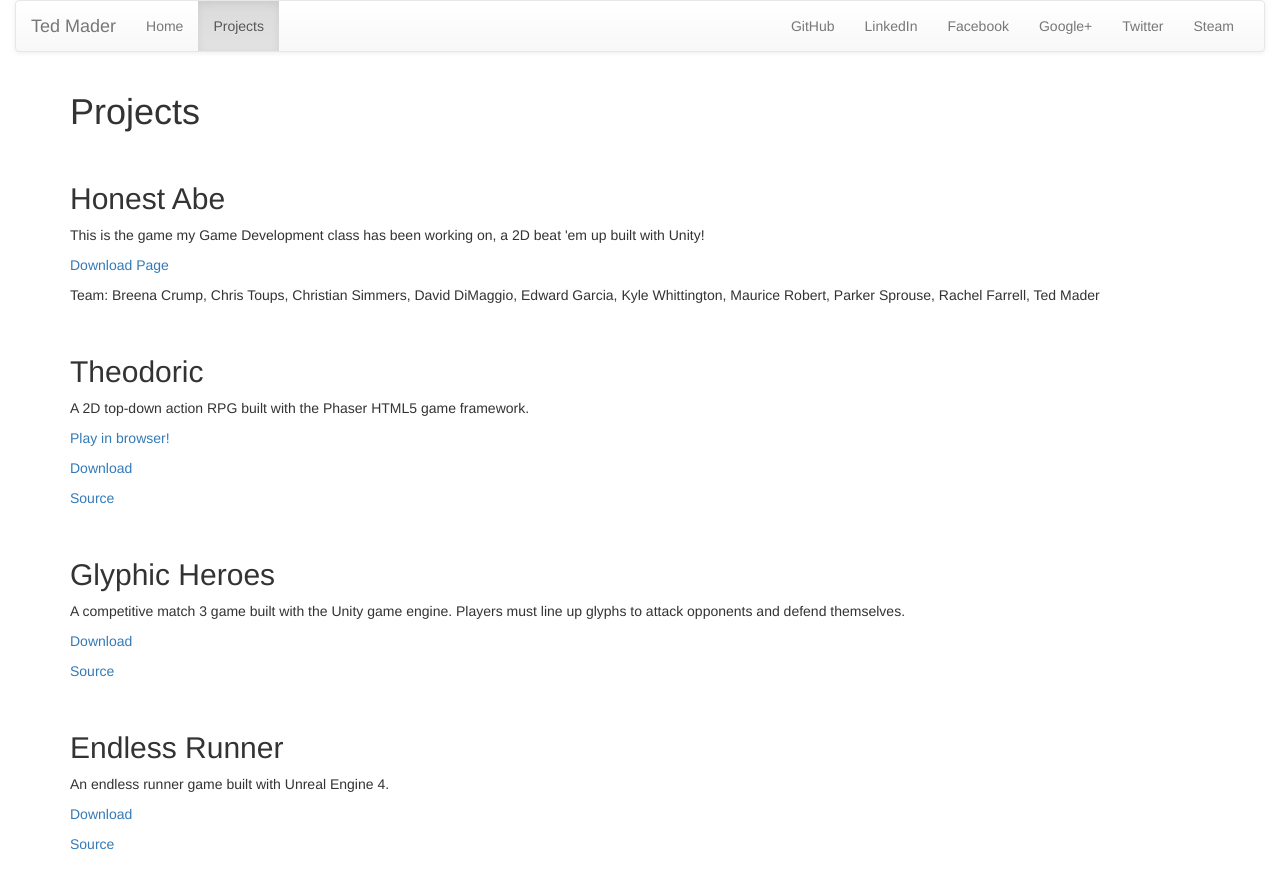
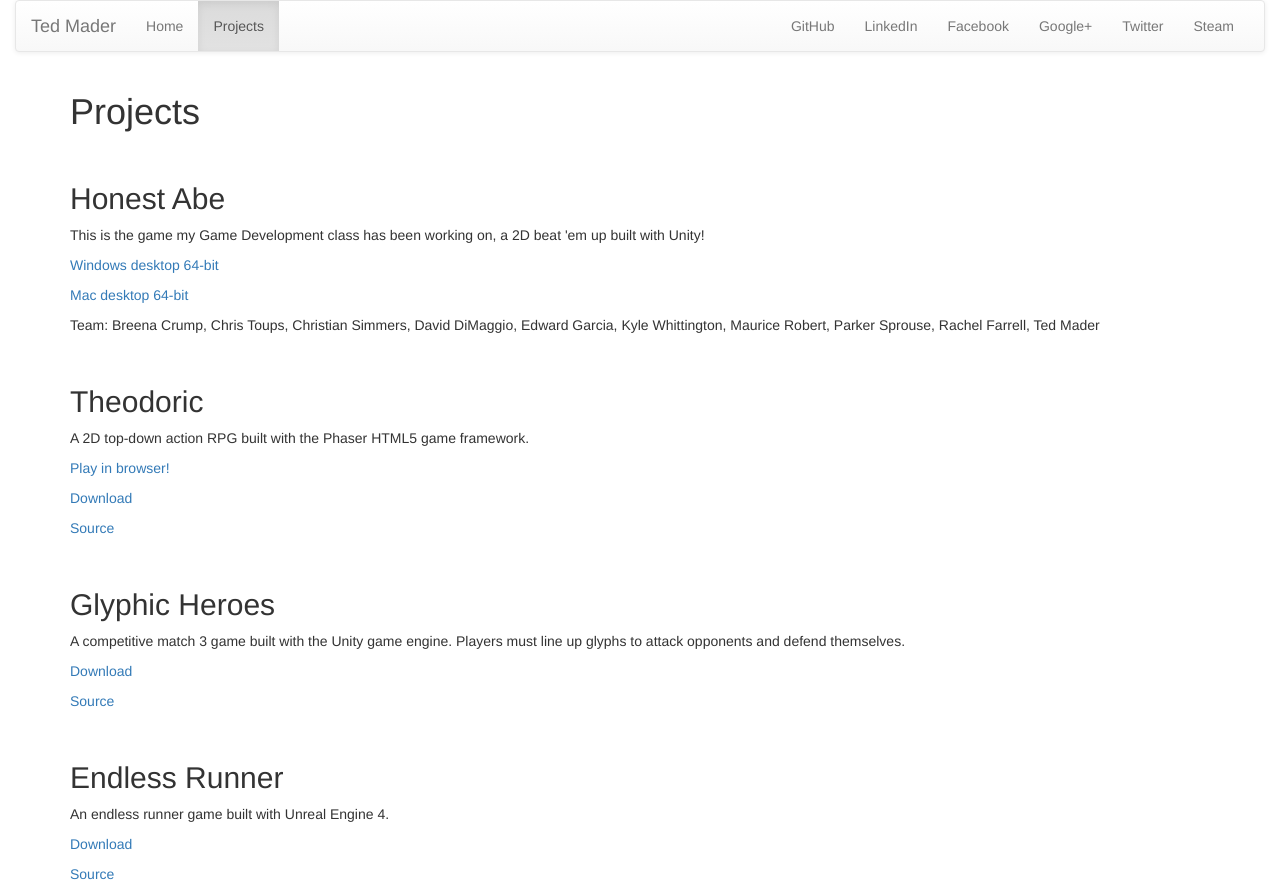
Before and after one commit to tlmader/old-website, a plain HTML site: page index.html at #/projects in a window 1280 px wide. Before the commit the page ends 864 px from the top, so only its background shows below. Drawn offline with Linux system fonts and the light colour scheme.

Commit message:
Update Honest Abe links

```diff
--- a/app/projects/projects.html
+++ b/app/projects/projects.html
@@ -9,7 +9,8 @@
         <br>
         <h2>Honest Abe</h2>
         <p>This is the game my Game Development class has been working on, a 2D beat 'em up built with Unity!</p>
-        <p><a href="https://92e64899a86b4a817a428fbdde0ca7b9c966d8f0.googledrive.com/host/0B9SrenyYgPn-c1l2eUxhU3VQWkU/">Download Page</a></p>
+        <p><a href="https://build.cloud.unity3d.com/share/ZkMWaNQDf-/">Windows desktop 64-bit</a></p>
+        <p><a href="https://build.cloud.unity3d.com/share/ZkMWaNQDf-/">Mac desktop 64-bit</a></p>
         <p>Team: Breena Crump, Chris Toups, Christian Simmers, David DiMaggio, Edward Garcia, Kyle Whittington, Maurice Robert, Parker Sprouse, Rachel Farrell, Ted Mader</p>
     </div>
 </div>
```
